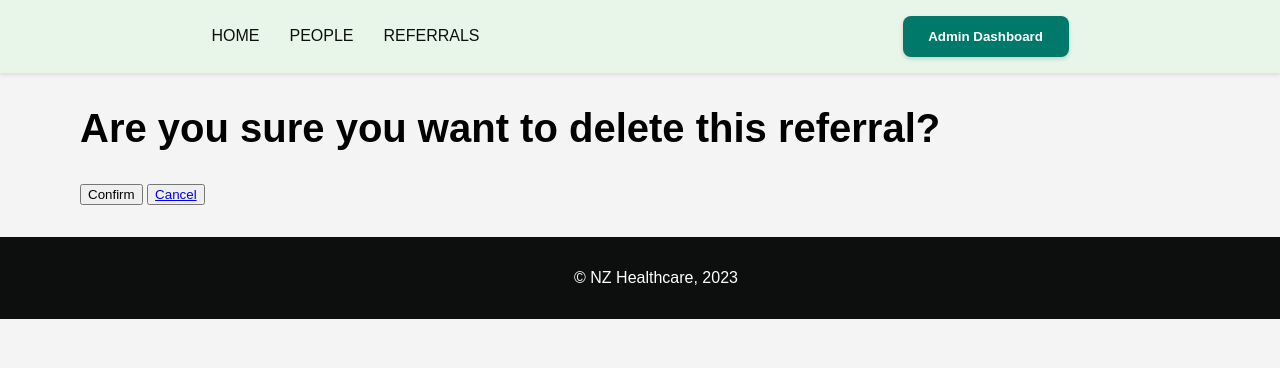
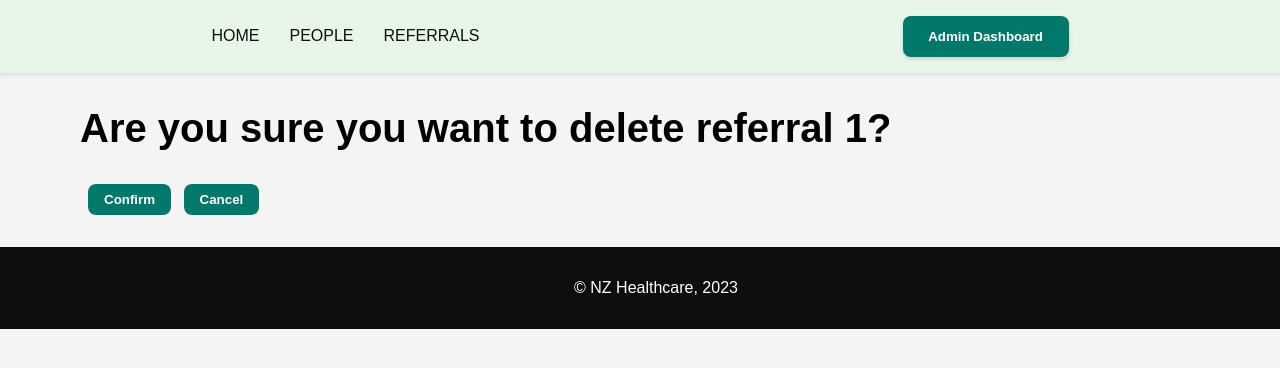
Before and after one commit to hcdiekmann/referral-system, a Django app: page /referral/1/delete/ in a window 1280 px wide. Shown: the part 182-550 px from the top of the page. Run offline with Django 4.2, Linux system fonts and the light colour scheme; tables that the repository leaves empty hold one stand-in row (values such as "Sample post").

Commit message:
add basic style to confirm delete views

```diff
--- a/healthcare_app/static/css/styles.css
+++ b/healthcare_app/static/css/styles.css
@@ -113,6 +113,10 @@ h2 {
   max-width: 300px;
 }
 
+.div-form button a {
+  text-decoration: none;
+  color: white;
+}
 .div-form button {
   padding: 0.5rem 1rem;
   margin-left: 0.5rem;
@@ -124,7 +128,7 @@ h2 {
   font-weight: bold;
 }
 
-.search-form button:hover {
+.div-form button:hover {
   background-color: #005b4f;
 }
 
--- a/healthcare_app/templates/referral_confirm_delete.html
+++ b/healthcare_app/templates/referral_confirm_delete.html
@@ -1,10 +1,12 @@
 {% extends 'base.html' %} {% block content %}
-<h2>Are you sure you want to delete this referral?</h2>
+<h2>Are you sure you want to delete referral {{object.id}}?</h2>
+<div class="div-form">
   <form method="post">
     {% csrf_token %}
     <button type="submit">Confirm</button>
     <button>
-    <a href="{% url 'referral_detail' referral.id  %}">Cancel</a>
+      <a href="{% url 'referral_detail' object.id  %}">Cancel</a>
     </button>
   </form>
+</div>
 {% endblock %}
```
Also changed, not shown: healthcare_app/templates/person_confirm_delete.html (+9 -4 lines). Lines whose indentation alone changed are shown as unchanged.
